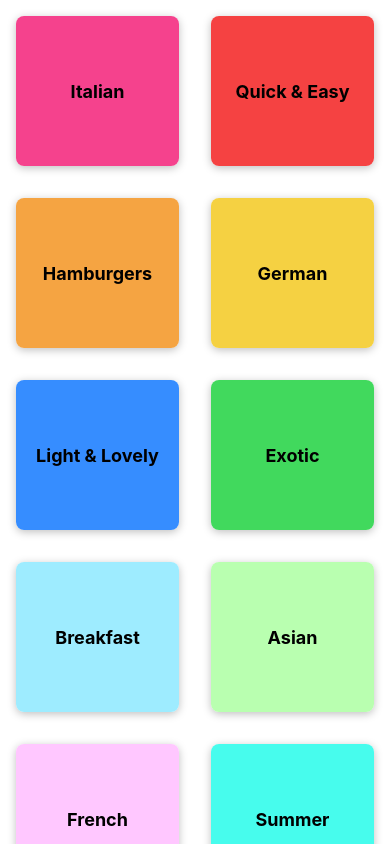
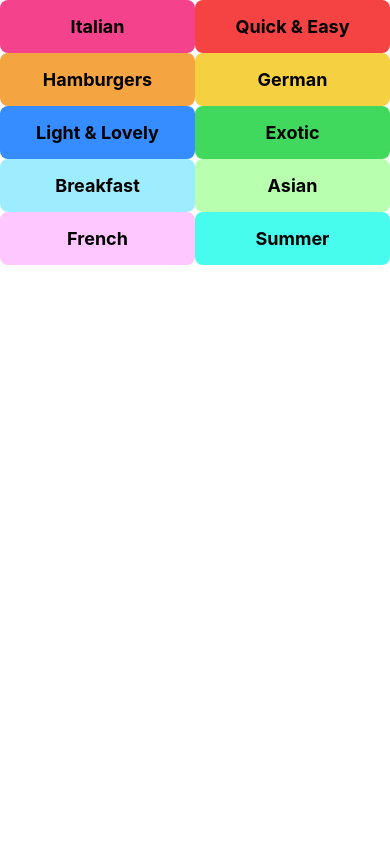
Before and after one commit to P-MBD/act-native-practical-guide-code, a React Native app: screen / in a window 390 px wide. Built offline with nearby package versions, Linux system fonts and the light colour scheme.

Commit message:
01-displaying-items-in-a-grid  method2

```diff
--- a/components/CategoryGridTile.js
+++ b/components/CategoryGridTile.js
@@ -1,20 +1,22 @@
-import { Pressable, View, Text, StyleSheet, Platform } from 'react-native';
+import { FlatList,Pressable, View, Text, StyleSheet, Platform } from 'react-native';
+import { CATEGORIES } from '../data/dummy-data';
 
-function CategoryGridTile({ title, color }) {
+function CategoryGridTile() {
   return (
-    <View style={styles.gridItem}>
-      <Pressable
-        android_ripple={{ color: '#ccc' }}
-        style={({ pressed }) => [
-          styles.button,
-          pressed ? styles.buttonPressed : null,
-        ]}
-      >
-        <View style={[styles.innerContainer, { backgroundColor: color }]}>
-          <Text style={styles.title}>{title}</Text>
-        </View>
-      </Pressable>
-    </View>
+
+      <FlatList
+                data={CATEGORIES}
+                renderItem={({item,key})=>
+                             <View style={[styles.innerContainer,{backgroundColor:item.color}]}>
+                                      <Text style={styles.title}>{item.title}</Text>
+                              </View>
+
+                }
+                keyExtractor={item=>item.id}
+                numColumns={2}
+            />
+
+
   );
 }
 
--- a/screens/CategoriesScreen.js
+++ b/screens/CategoriesScreen.js
@@ -1,7 +1,6 @@
 import { FlatList } from 'react-native';
 import CategoryGridTile from '../components/CategoryGridTile';
 
-import { CATEGORIES } from '../data/dummy-data';
 
 function renderCategoryItem(itemData) {
   return (
@@ -11,12 +10,7 @@ function renderCategoryItem(itemData) {
 
 function CategoriesScreen() {
   return (
-    <FlatList
-      data={CATEGORIES}
-      keyExtractor={(item) => item.id}
-      renderItem={renderCategoryItem}
-      numColumns={2}
-    />
+      <CategoryGridTile />
   );
 }
 
```
